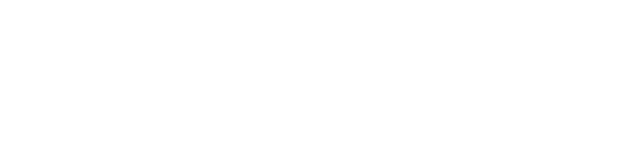
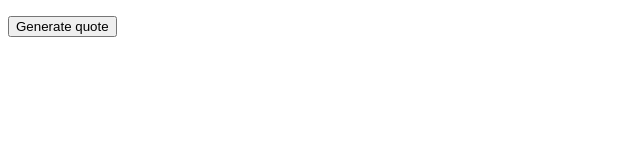
Before and after one commit to R1999mohammadi/randomQouteGenerator, a plain HTML site: page index.html in a window 1280 px wide. Shown: the whole page, without its empty margins (0-640 px from the left). Drawn offline with Linux system fonts and the light colour scheme.

Commit message:
index.html Html work complete

```diff
--- a/index.html
+++ b/index.html
@@ -9,7 +9,12 @@
 <body >
 
 
-
+    <main>
+        <div class="box">
+            <p></p>
+            <button>Generate quote</button>
+        </div>
+    </main>
 
 </body>
 </html>
```
